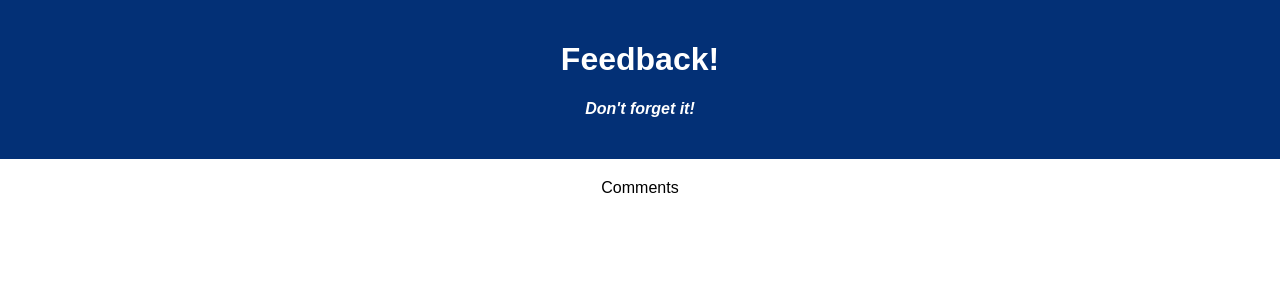
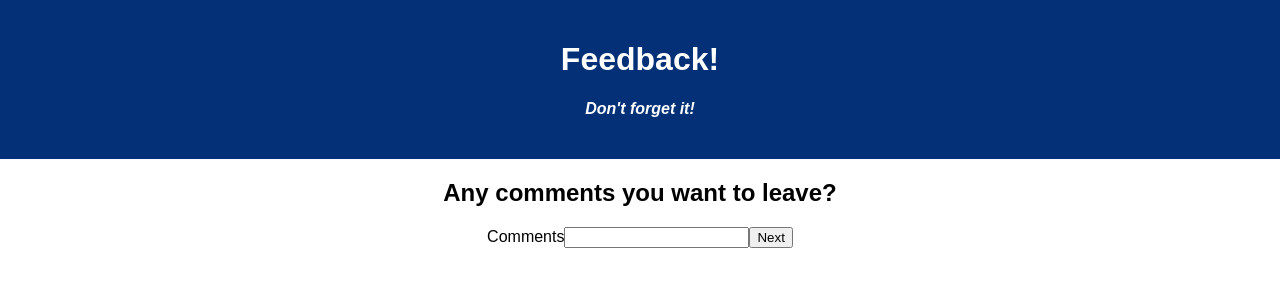
Before and after one commit to vkarlen/redux-feedback-loop, a React (Create React App) app: page /#/comments in a window 1280 px wide. Shown: the top 300 px of the page. Built offline with nearby package versions, Linux system fonts and the light colour scheme.

Commit message:
Comment page in place. pushes to review

```diff
--- a/src/components/Comments/Comments.jsx
+++ b/src/components/Comments/Comments.jsx
@@ -1,5 +1,44 @@
+import { useState } from 'react';
+import { useDispatch } from 'react-redux';
+import { useHistory } from 'react-router-dom';
+
 function Comments() {
-  return <div>Comments</div>
+  const dispatch = useDispatch();
+  const history = useHistory();
+
+  const [newComments, setUnderstandNum] = useState('');
+
+  const handleSubmit = (evt) => {
+    evt.preventDefault();
+
+    dispatch({
+      type: 'UPDATE_FEEDBACK',
+      payload: {
+        property: 'comments',
+        value: newComments,
+      },
+    });
+
+    history.push('/review');
+  };
+
+  return (
+    <div>
+      <h2>Any comments you want to leave?</h2>
+      <form onSubmit={handleSubmit}>
+        <label>
+          Comments
+          <input
+            type="text"
+            name="comments"
+            value={newComments}
+            onChange={(evt) => setUnderstandNum(evt.target.value)}
+          ></input>
+          <button name="Next">Next</button>
+        </label>
+      </form>
+    </div>
+  );
 }
 
 export default Comments;
```
Also changed, not shown: 1 other file (tests, documents, lock files or other folders).
